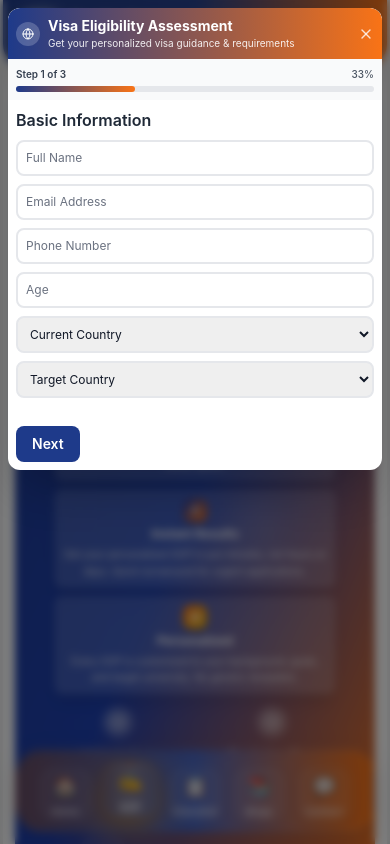
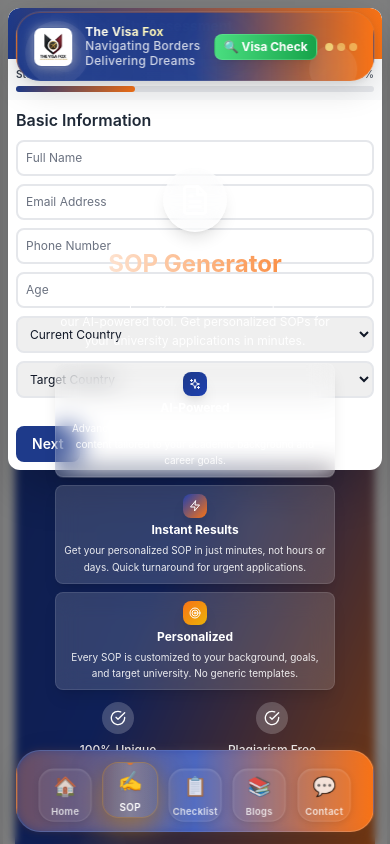
Before and after one commit to thevisafox-ux/the-visa-fox, a React (Create React App) app: page /sop-generator in a window 390 px wide. Both pictures are taken after a click on the button "🔍 Visa Check". Shown: the top 844 px of the page. Built offline with nearby package versions, Linux system fonts and the light colour scheme.

Commit message:
Make mobile header fixed and floating like bottom navigation - update z-index hierarchy for proper modal layering

```diff
--- a/src/App.tsx
+++ b/src/App.tsx
@@ -213,8 +213,8 @@ const MobileLayout: React.FC<{ setIsLoading: (loading: boolean) => void }> = ({
 
   return (
     <div className="w-full max-w-sm mx-auto bg-gradient-to-br from-gray-50 to-white shadow-2xl min-h-screen relative overflow-hidden mobile-smooth-scroll mobile-tap-highlight">
-      {/* Mobile App Header - Normal Position */}
-      <div className="w-full max-w-sm mx-auto bg-gradient-to-r from-navy via-navy/95 to-saffron text-white shadow-lg border-b border-white/20 mobile-header-refined relative overflow-hidden rounded-b-3xl">
+      {/* Mobile App Header - Fixed and Floating */}
+      <div className="fixed top-3 left-1/2 transform -translate-x-1/2 w-11/12 max-w-sm bg-gradient-to-r from-navy via-navy/95 to-saffron text-white shadow-2xl border border-saffron/30 mobile-header-refined z-40 overflow-hidden rounded-3xl transition-all duration-300">
         {/* Animated Background Pattern */}
         <div className="absolute inset-0 opacity-10">
           <div className="absolute top-2 left-2 w-16 h-16 bg-white rounded-full animate-pulse"></div>
@@ -267,7 +267,7 @@ const MobileLayout: React.FC<{ setIsLoading: (loading: boolean) => void }> = ({
       </div>
 
       {/* Mobile Main Content - Optimized Spacing */}
-      <main className="pt-4 pb-20 px-2 mobile-smooth-scroll min-h-screen">
+      <main className="pt-20 pb-20 px-2 mobile-smooth-scroll min-h-screen">
         <Routes>
           <Route path="/" element={<Home />} />
           <Route path="/blogs" element={<Blogs />} />
--- a/src/components/LoadingSpinner.tsx
+++ b/src/components/LoadingSpinner.tsx
@@ -13,7 +13,7 @@ const LoadingSpinner: React.FC<LoadingSpinnerProps> = ({ isVisible }) => {
       initial={{ opacity: 0 }}
       animate={{ opacity: 1 }}
       exit={{ opacity: 0 }}
-      className="fixed inset-0 bg-black/50 backdrop-blur-sm z-50 flex items-center justify-center"
+              className="fixed inset-0 bg-black/50 backdrop-blur-sm z-70 flex items-center justify-center"
     >
       <div className="bg-white rounded-2xl p-8 shadow-2xl border border-gray-200">
         {/* Main Spinner */}
--- a/src/components/VisaEligibilityModal.tsx
+++ b/src/components/VisaEligibilityModal.tsx
@@ -114,7 +114,7 @@ const VisaEligibilityModal: React.FC<VisaEligibilityModalProps> = ({ isOpen, onC
           initial={{ opacity: 0 }}
           animate={{ opacity: 1 }}
           exit={{ opacity: 0 }}
-          className="fixed inset-0 bg-black/50 backdrop-blur-sm z-50 flex items-start justify-center p-1 md:p-4 pt-2 md:pt-0 pb-20 md:pb-4"
+          className="fixed inset-0 bg-black/50 backdrop-blur-sm z-60 flex items-start justify-center p-1 md:p-4 pt-2 md:pt-0 pb-20 md:pb-4"
           onClick={onClose}
         >
                      <motion.div
--- a/src/pages/Checklist.tsx
+++ b/src/pages/Checklist.tsx
@@ -3646,7 +3646,7 @@ const Checklist: React.FC = () => {
          {/* Visa Type Selection Popup */}
          {showVisaTypePopup && (
            <motion.div
-             className="fixed inset-0 bg-black bg-opacity-50 flex items-center justify-center z-50 p-2 pb-20 md:pb-4"
+             className="fixed inset-0 bg-black bg-opacity-50 flex items-center justify-center z-60 p-2 pb-20 md:pb-4"
              initial={{ opacity: 0 }}
              animate={{ opacity: 1 }}
              exit={{ opacity: 0 }}
@@ -3698,7 +3698,7 @@ const Checklist: React.FC = () => {
          {/* Checklist Display Popup */}
          {showChecklistPopup && (
            <motion.div
-             className="fixed inset-0 bg-black bg-opacity-50 flex items-center justify-center z-50 p-2 pb-20 md:pb-4"
+             className="fixed inset-0 bg-black bg-opacity-50 flex items-center justify-center z-60 p-2 pb-20 md:pb-4"
              initial={{ opacity: 0 }}
              animate={{ opacity: 1 }}
              exit={{ opacity: 0 }}
--- a/src/pages/SopGenerator.tsx
+++ b/src/pages/SopGenerator.tsx
@@ -1378,7 +1378,7 @@ ${data.name}`;
             animate={{ opacity: 1 }}
             exit={{ opacity: 0 }}
             transition={{ duration: 0.3 }}
-            className="fixed inset-0 bg-black/60 backdrop-blur-md z-50 flex items-center justify-center p-2 md:p-4 pb-20 md:pb-4"
+            className="fixed inset-0 bg-black/60 backdrop-blur-md z-60 flex items-center justify-center p-2 md:p-4 pb-20 md:pb-4"
           >
             <motion.div
               initial={{ scale: 0.8, opacity: 0, y: 50 }}
```
Also changed, not shown: 2 other files (tests, documents, lock files or other folders).
